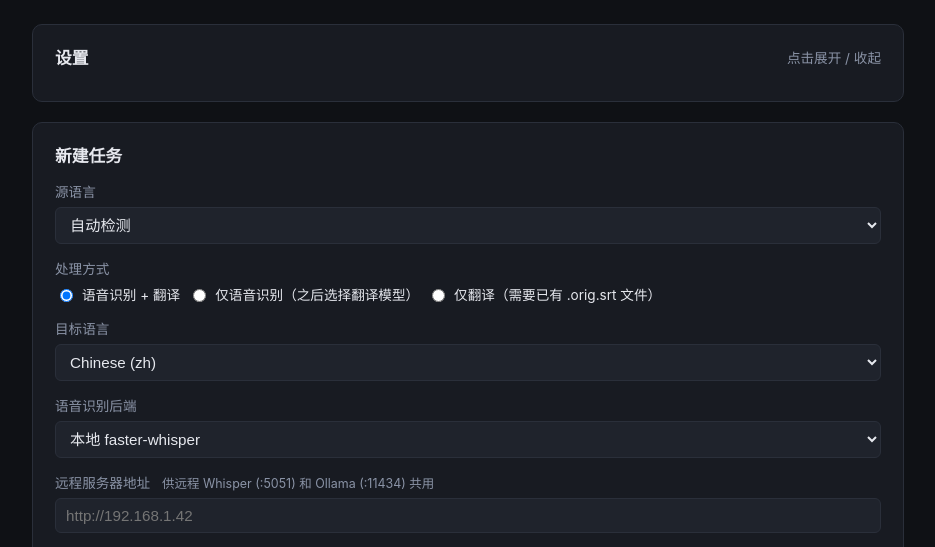
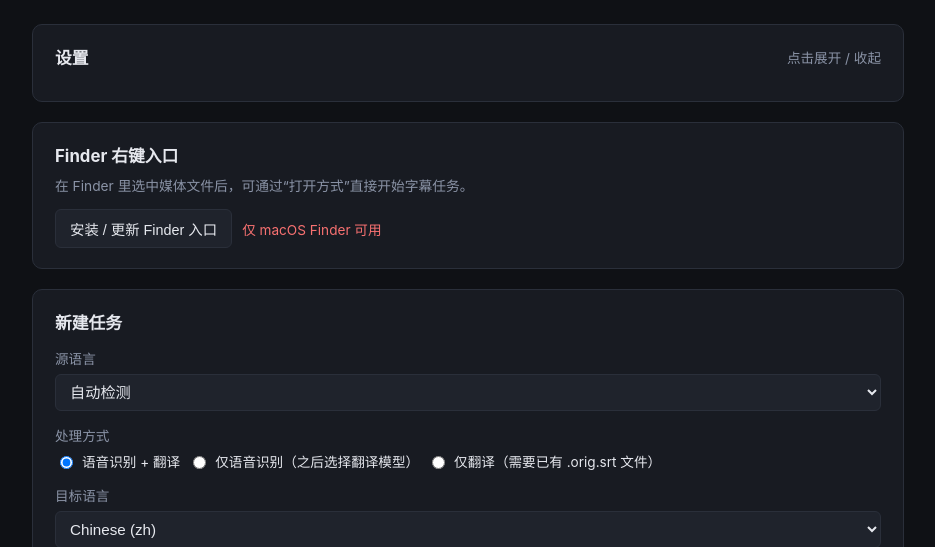
Before and after one commit to ldy-mitbbs/media_subtitler, a Flask app: page / in a window 1280 px wide. Shown: the part 109-656 px from the top of the page, without its empty margins (172-1107 px from the left). Run offline with Flask 2, Linux system fonts and the light colour scheme; data that the repository does not hold is empty; some libraries are stand-ins or nearby versions.

Commit message:
Add Finder shortcut support for subtitle jobs
Co-authored-by: Codex <noreply@openai.com>

```diff
--- a/app/models/subtitle_pipeline.py
+++ b/app/models/subtitle_pipeline.py
@@ -2612,3 +2612,7 @@ class SubtitleJobManager:
     def get_job(self, job_id):
         with self.lock:
             return self.jobs.get(job_id)
+
+    def list_jobs(self):
+        with self.lock:
+            return dict(self.jobs)
--- a/app/routes.py
+++ b/app/routes.py
@@ -333,6 +333,14 @@ def _open_media_with_player(media_path, subtitle_path=None):
         subprocess.Popen(["xdg-open", str(media_path)], stdout=subprocess.DEVNULL, stderr=subprocess.DEVNULL)
 
 
+def _finder_shortcut_app_path():
+    return Path.home() / "Applications" / "Drama Subtitler Start Job.app"
+
+
+def _finder_shortcut_installer_path():
+    return Path(__file__).resolve().parents[1] / "scripts" / "install-macos-finder-shortcut.sh"
+
+
 @main_bp.route("/")
 def index():
     return render_template(
@@ -363,6 +371,55 @@ def open_file_dialog():
         return jsonify({"success": False, "message": error}), 400
 
     return jsonify({"success": True, "path": str(candidate)})
+
+
+@main_bp.route("/api/finder-shortcut", methods=["GET", "POST"])
+def finder_shortcut():
+    if sys.platform != "darwin":
+        return jsonify(
+            {
+                "success": False,
+                "supported": False,
+                "installed": False,
+                "message": "Finder shortcut is only available on macOS",
+            }
+        ), 400
+
+    app_path = _finder_shortcut_app_path()
+    if request.method == "GET":
+        return jsonify(
+            {
+                "success": True,
+                "supported": True,
+                "installed": app_path.exists(),
+                "app_path": str(app_path),
+            }
+        )
+
+    installer = _finder_shortcut_installer_path()
+    if not installer.exists():
+        return jsonify({"success": False, "message": "Installer script not found"}), 500
+
+    result = subprocess.run(
+        [str(installer)],
+        check=False,
+        capture_output=True,
+        text=True,
+        timeout=30,
+    )
+    if result.returncode != 0:
+        message = (result.stderr or result.stdout or "Install failed").strip()
+        return jsonify({"success": False, "message": message}), 500
+
+    return jsonify(
+        {
+            "success": True,
+            "supported": True,
+            "installed": app_path.exists(),
+            "app_path": str(app_path),
+            "message": (result.stdout or "").strip(),
+        }
+    )
 
 
 @main_bp.route("/api/config")
@@ -737,6 +794,61 @@ def create_job():
     return jsonify({"success": True, "job_id": job_id})
 
 
+def _job_payload(job_id, job):
+    result = job.get("result")
+    cost = None
+    if result:
+        backend = result.get("translation_backend") or current_app.config.get("TRANSLATION_BACKEND")
+        model = result.get("translation_model")
+        usage = result.get("usage") or {}
+        if backend == "openrouter":
+            cost = _estimate_cost(model, usage)
+        elif backend == "deepseek":
+            entry = _DEEPSEEK_PRICING.get(model)
+            if entry:
+                cost = estimate_cost(
+                    int(usage.get("prompt_tokens") or 0),
+                    int(usage.get("completion_tokens") or 0),
+                    entry,
+                )
+
+    log = job.get("log")
+    log_tail = list(log)[-60:] if log else []
+
+    media_path = job.get("media_path")
+    media_file = None
+    if media_path:
+        media_path_obj = Path(media_path)
+        try:
+            media_file = str(media_path_obj.relative_to(_media_dir()))
+        except ValueError:
+            media_file = media_path_obj.name
+
+    return {
+        "success": True,
+        "job_id": job_id,
+        "status": job.get("status"),
+        "progress": job.get("progress", 0),
+        "message": job.get("message", ""),
+        "error": job.get("error"),
+        "result": result,
+        "cost": cost,
+        "media_path": media_path,
+        "media_file": media_file,
+        "created_at": job.get("created_at"),
+        "log": log_tail,
+    }
+
+
+@main_bp.route("/api/jobs", methods=["GET"])
+def list_jobs():
+    manager = get_subtitle_manager()
+    jobs = manager.list_jobs()
+    items = [_job_payload(job_id, job) for job_id, job in jobs.items()]
+    items.sort(key=lambda item: item.get("created_at") or 0, reverse=True)
+    return jsonify({"success": True, "jobs": items})
+
+
 @main_bp.route("/api/jobs/<job_id>/translate", methods=["POST"])
 def translate_job(job_id):
     """Run the translation phase for a job that's awaiting translation."""
@@ -776,50 +888,7 @@ def job_status(job_id):
     if not job:
         return jsonify({"success": False, "message": "Job not found"}), 404
 
-    result = job.get("result")
-    cost = None
-    if result:
-        backend = result.get("translation_backend") or current_app.config.get("TRANSLATION_BACKEND")
-        model = result.get("translation_model")
-        usage = result.get("usage") or {}
-        if backend == "openrouter":
-            cost = _estimate_cost(model, usage)
-        elif backend == "deepseek":
-            entry = _DEEPSEEK_PRICING.get(model)
-            if entry:
-                cost = estimate_cost(
-                    int(usage.get("prompt_tokens") or 0),
-                    int(usage.get("completion_tokens") or 0),
-                    entry,
-                )
-
-    log = job.get("log")
-    log_tail = list(log)[-60:] if log else []
-
-    media_path = job.get("media_path")
-    media_file = None
-    if media_path:
-        media_path_obj = Path(media_path)
-        try:
-            media_file = str(media_path_obj.relative_to(_media_dir()))
-        except ValueError:
-            media_file = media_path_obj.name
-
-    return jsonify(
-        {
-            "success": True,
-            "job_id": job_id,
-            "status": job.get("status"),
-            "progress": job.get("progress", 0),
-            "message": job.get("message", ""),
-            "error": job.get("error"),
-            "result": result,
-            "cost": cost,
-            "media_path": media_path,
-            "media_file": media_file,
-            "log": log_tail,
-        }
-    )
+    return jsonify(_job_payload(job_id, job))
 
 
 @main_bp.route("/api/jobs/<job_id>/cancel", methods=["POST"])
--- a/app/static/css/style.css
+++ b/app/static/css/style.css
@@ -48,6 +48,27 @@ main {
   font-size: 1.05rem;
   color: var(--text);
 }
+.card-note {
+  margin: -6px 0 0;
+  color: var(--muted);
+  font-size: 0.86rem;
+}
+.shortcut-card {
+  display: grid;
+  gap: 14px;
+}
+.shortcut-actions {
+  display: flex;
+  gap: 10px;
+  align-items: center;
+  flex-wrap: wrap;
+}
+.status-text {
+  color: var(--muted);
+  font-size: 0.85rem;
+}
+.status-text.success { color: var(--good); }
+.status-text.error { color: var(--bad); }
 
 .form-row {
   display: grid;
--- a/app/static/js/app.js
+++ b/app/static/js/app.js
@@ -16,6 +16,8 @@
   const estimateHintEl = document.getElementById('estimate-hint');
   const jobsEl = document.getElementById('jobs');
   const chunkSizeInput = document.getElementById('translation-chunk-size');
+  const installFinderShortcutBtn = document.getElementById('install-finder-shortcut');
+  const finderShortcutStatusEl = document.getElementById('finder-shortcut-status');
   let chunkSizeUserOverride = false;
   if (chunkSizeInput) {
     chunkSizeInput.addEventListener('input', () => { chunkSizeUserOverride = true; });
@@ -53,6 +55,54 @@
   };
 
   const trackedJobs = new Map(); // job_id -> { el, polling }
+
+  function setFinderShortcutStatus(message, kind = '') {
+    if (!finderShortcutStatusEl) return;
+    finderShortcutStatusEl.textContent = message || '';
+    finderShortcutStatusEl.className = `status-text${kind ? ` ${kind}` : ''}`;
+  }
+
+  async function refreshFinderShortcutStatus() {
+    if (!installFinderShortcutBtn || !finderShortcutStatusEl) return;
+    try {
+      const res = await fetch('/api/finder-shortcut');
+      const data = await res.json();
+      if (!data.supported) {
+        installFinderShortcutBtn.disabled = true;
+        setFinderShortcutStatus('仅 macOS Finder 可用', 'error');
+        return;
+      }
+      if (data.installed) {
+        setFinderShortcutStatus('已安装：Finder 右键 -> 打开方式 -> Drama Subtitler Start Job', 'success');
+      } else {
+        setFinderShortcutStatus('未安装');
+      }
+    } catch (err) {
+      setFinderShortcutStatus('无法读取 Finder 入口状态', 'error');
+    }
+  }
+
+  async function installFinderShortcut() {
+    if (!installFinderShortcutBtn || installFinderShortcutBtn.disabled) return;
+    const prevText = installFinderShortcutBtn.textContent;
+    installFinderShortcutBtn.disabled = true;
+    installFinderShortcutBtn.textContent = '安装中...';
+    setFinderShortcutStatus('正在安装 Finder 入口...');
+    try {
+      const res = await fetch('/api/finder-shortcut', { method: 'POST' });
+      const data = await res.json();
+      if (!data.success) {
+        setFinderShortcutStatus(data.message || '安装失败', 'error');
+        return;
+      }
+      setFinderShortcutStatus('已安装：Finder 右键 -> 打开方式 -> Drama Subtitler Start Job', 'success');
+    } catch (err) {
+      setFinderShortcutStatus(`安装失败：${err}`, 'error');
+    } finally {
+      installFinderShortcutBtn.disabled = false;
+      installFinderShortcutBtn.textContent = prevText;
+    }
+  }
 
   async function loadConfig() {
     try {
@@ -533,6 +583,7 @@
     `;
     el.querySelector('.name').textContent = label;
     jobsEl.prepend(el);
+    trackedJobs.set(jobId, { el, polling: false });
     return el;
   }
 
@@ -547,8 +598,9 @@
     el.classList.remove('completed', 'failed', 'running', 'awaiting_translation');
     el.classList.add(status.status || 'running');
 
+    const shortJobId = status.job_id ? status.job_id.slice(0, 8) : '';
     el.querySelector('.meta').textContent =
-      `${STATUS_LABELS[status.status] || status.status || '运行中'} · ${status.progress || 0}% · ${status.message || ''}`;
+      `任务 ${shortJobId} · ${STATUS_LABELS[status.status] || status.status || '运行中'} · ${status.progress || 0}% · ${status.message || ''}`;
     el.querySelector('.bar > div').style.width = `${status.progress || 0}%`;
 
     const errEl = el.querySelector('.error');
@@ -904,6 +956,58 @@
     }
   }
 
+  function trackJobStatus(status) {
+    if (!status || !status.job_id || !jobsEl) return;
+    const existing = trackedJobs.get(status.job_id);
+    if (existing) {
+      updateJobCard(existing.el, status);
+      if (!existing.polling && status.status !== 'completed' && status.status !== 'failed') {
+        existing.polling = true;
+        pollJob(status.job_id, existing.el).finally(() => { existing.polling = false; });
+      }
+      return;
+    }
+
+    const label = status.media_file || (status.media_path || '').split(/[\\/]/).pop() || status.job_id;
+    const card = createJobCard(status.job_id, label);
+    updateJobCard(card, status);
+    const entry = trackedJobs.get(status.job_id);
+    if (entry && status.status !== 'completed' && status.status !== 'failed') {
+      entry.polling = true;
+      pollJob(status.job_id, card).finally(() => { entry.polling = false; });
+    }
+  }
+
+  async function refreshJobs() {
+    if (!jobsEl) return;
+    try {
+      const res = await fetch('/api/jobs');
+      const data = await res.json();
+      if (!data.success || !Array.isArray(data.jobs)) return;
+
+      const visibleJobs = data.jobs.slice()
+        .sort((a, b) => (b.created_at || 0) - (a.created_at || 0));
+      const visibleIds = new Set(visibleJobs.map(status => status.job_id));
+      const seenRendered = new Set();
+      for (const el of Array.from(jobsEl.querySelectorAll('.job'))) {
+        const jobId = el.dataset.jobId;
+        if (!visibleIds.has(jobId) || seenRendered.has(jobId)) {
+          const entry = trackedJobs.get(el.dataset.jobId);
+          if (entry && entry.el === el) trackedJobs.delete(el.dataset.jobId);
+          el.remove();
+          continue;
+        }
+        seenRendered.add(jobId);
+      }
+
+      for (const status of visibleJobs.slice().reverse()) {
+        trackJobStatus(status);
+      }
+    } catch (err) {
+      // non-fatal; individual job polling will keep trying.
+    }
+  }
+
   function sleep(ms) { return new Promise(r => setTimeout(r, ms)); }
 
   async function startLocalJob() {
@@ -961,7 +1065,12 @@
       return;
     }
     const card = createJobCard(data.job_id, label);
-    pollJob(data.job_id, card);
+    const entry = trackedJobs.get(data.job_id);
+    if (entry) entry.polling = true;
+    pollJob(data.job_id, card).finally(() => {
+      const latest = trackedJobs.get(data.job_id);
+      if (latest) latest.polling = false;
+    });
     refreshEstimate();
   }
 
@@ -1012,9 +1121,15 @@
   if (saveSettingsBtn) {
     saveSettingsBtn.addEventListener('click', saveSettings);
   }
+  if (installFinderShortcutBtn) {
+    installFinderShortcutBtn.addEventListener('click', installFinderShortcut);
+  }
 
   loadConfig();
   loadSettings();
+  refreshFinderShortcutStatus();
+  refreshJobs();
+  window.setInterval(refreshJobs, 5000);
   loadPricing();
   loadModels();
   bindModelPicker();
--- a/app/templates/index.html
+++ b/app/templates/index.html
@@ -130,6 +130,19 @@
         </div>
       </div>
     </details>
+  </section>
+
+  <section class="card shortcut-card">
+    <div>
+      <h2>Finder 右键入口</h2>
+      <p class="card-note">
+        在 Finder 里选中媒体文件后，可通过“打开方式”直接开始字幕任务。
+      </p>
+    </div>
+    <div class="shortcut-actions">
+      <button id="install-finder-shortcut" type="button">安装 / 更新 Finder 入口</button>
+      <span id="finder-shortcut-status" class="status-text"></span>
+    </div>
   </section>
 
   <section class="card">
```
Also changed, not shown: tests/test_routes.py (+61 -0 lines), README.md, 3 other files.
